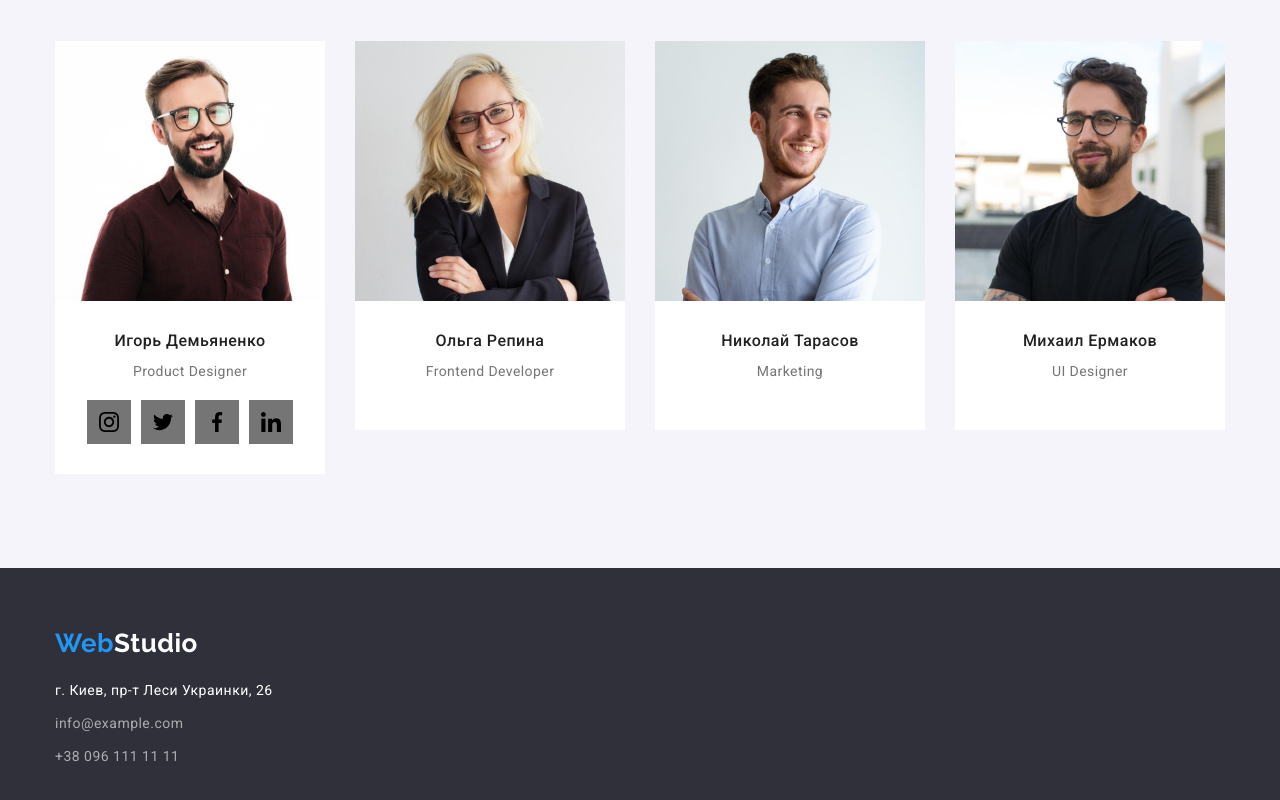
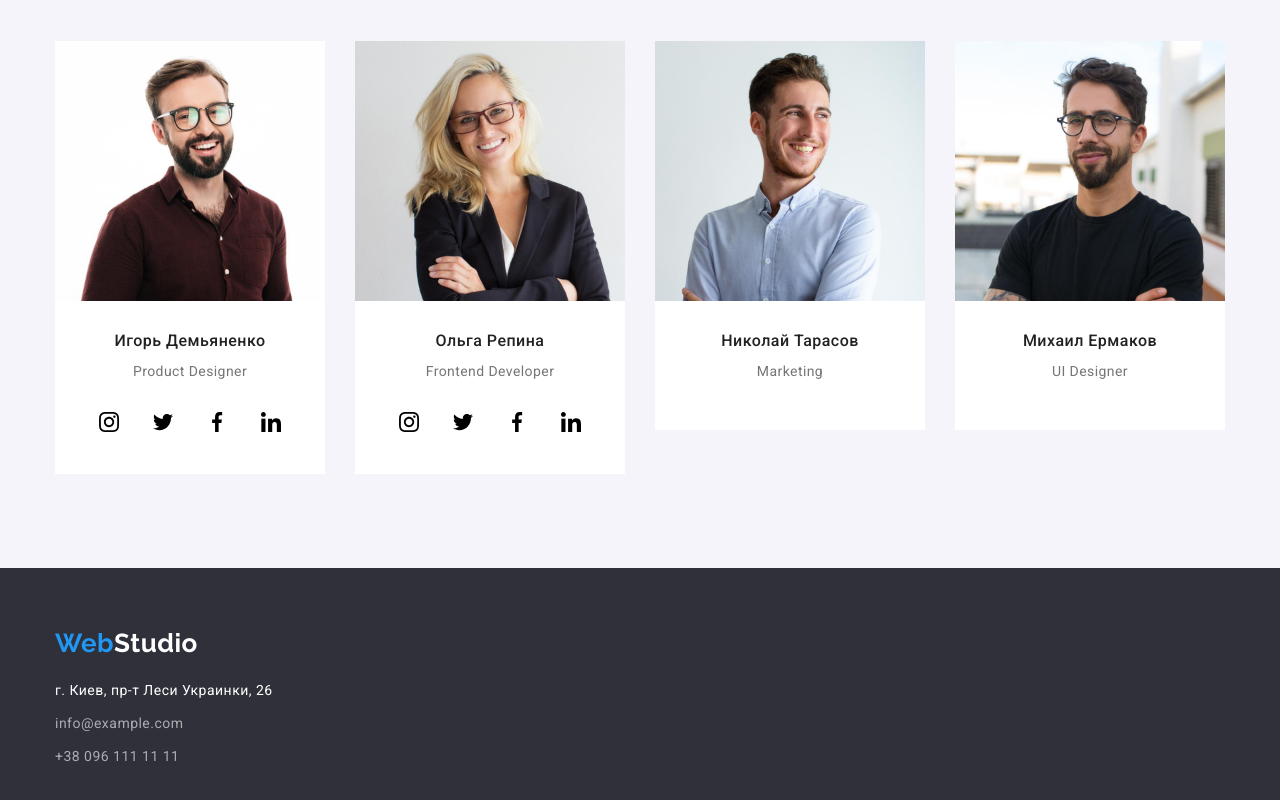
Before and after one commit to RuslanChuprov/goit-markup-hw-04, a plain HTML site: page index.html in a window 1280 px wide. Shown: the part 1624-2424 px from the top of the page. Drawn offline with nearby package versions, Linux system fonts and the light colour scheme.

Commit message:
HW4 first1

```diff
--- a/css/styles.css
+++ b/css/styles.css
@@ -284,7 +284,7 @@ img {
 }
 
 .team-social-item {
-  background-color: var(--primary-text-color);
+  background-color: var(--address-color);
   width: 44px;
   height: 44px;
 }
--- a/index.html
+++ b/index.html
@@ -106,16 +106,13 @@
           <li class="item">
               <img src="./images/demyanenco.jpg" width="270" alt="Фото Демьяненко">
             <div class="signature">
+
               <h3 class="title-team">Игорь Демьяненко</h3>
               <p lang="en" class="section-content profession">Product Designer</p>
               <ul class="team-social-list list">
                 <li class="team-social-item">
                   <a href="" class="social-link">
-                    <svg
-                      class="social-icon"
-                      width="20"
-                      height="20"
-                    >
+                    <svg  class="social-icon" width="20" height="20">
                       <use
                         href="./images/icons.svg#icon-instagram"
                       ></use>
@@ -152,6 +149,36 @@
             <div class="signature">
               <h3 class="title-team">Ольга Репина</h3>
               <p lang="en" class="section-content profession">Frontend Developer</p>
+              <ul class="team-social-list list">
+                <li class="team-social-item">
+                  <a href="" class="social-link">
+                    <svg class="social-icon" width="20" height="20">
+                      <use href="./images/icons.svg#icon-instagram"></use>
+                    </svg>
+                  </a>
+                </li>
+                <li class="team-social-item">
+                  <a href="" class="social-link">
+                    <svg class="social-icon" width="20" height="20">
+                      <use href="./images/icons.svg#icon-twitter"></use>
+                    </svg>
+                  </a>
+                </li>
+                <li class="team-social-item">
+                  <a href="" class="social-link">
+                    <svg class="social-icon" width="20" height="20">
+                      <use href="./images/icons.svg#icon-facebook"></use>
+                    </svg>
+                  </a>
+                </li>
+                <li class="team-social-item">
+                  <a href="" class="social-link">
+                    <svg class="social-icon" width="20" height="20">
+                      <use href="./images/icons.svg#icon-linkedin"></use>
+                    </svg>
+                  </a>
+                </li>
+              </ul>
             </div>
           </li>
           <li class="item">
```
